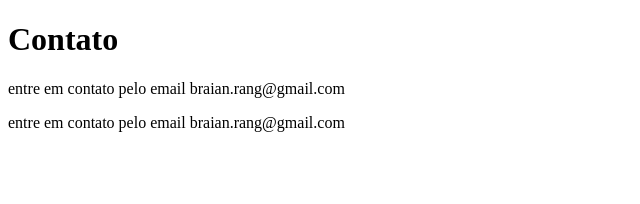
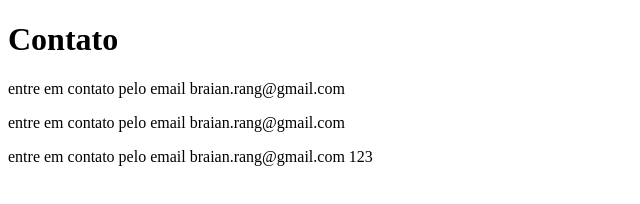
Before and after one commit to BraianRang/sistema-de-cadastro, a plain HTML site: page contato.html in a window 1280 px wide. Shown: the whole page, without its empty margins (0-640 px from the left). Drawn offline with Linux system fonts and the light colour scheme.

Commit message:
teste 123

```diff
--- a/contato.html
+++ b/contato.html
@@ -10,5 +10,6 @@
     <h1>Contato</h1>
     <p>entre em contato pelo email braian.rang@gmail.com</p>
     <p>entre em contato pelo email braian.rang@gmail.com</p>
+    <p>entre em contato pelo email braian.rang@gmail.com 123</p>
 </body>
 </html>
```
